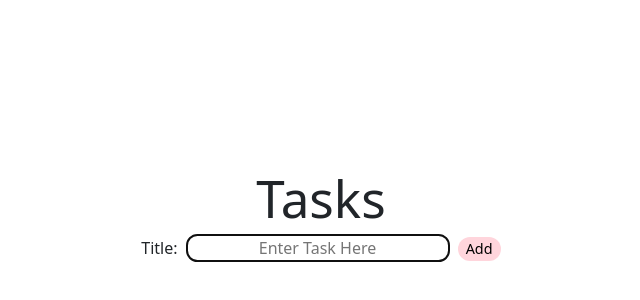
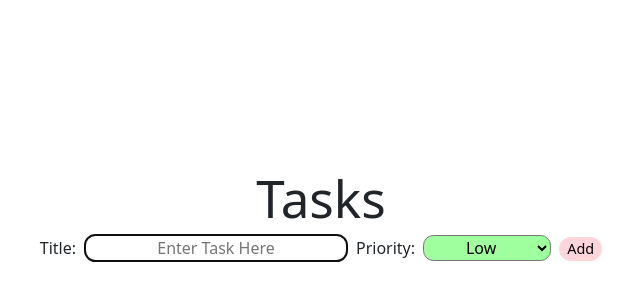
Before and after one commit to omk963/task-mgr, a React (Vite) app in the folder client/client/: page /tasks in a window 1280 px wide. Shown: the part 184-484 px from the top of the page, without its empty margins (319-959 px from the left). Built offline with nearby package versions, Linux system fonts and the light colour scheme; no server answers.

Commit message:
feat(tasks): added priority feature

```diff
--- a/client/client/src/components/AddTodoForm.jsx
+++ b/client/client/src/components/AddTodoForm.jsx
@@ -5,10 +5,16 @@ import PropTypes from 'prop-types';
 
 const AddTodoForm = ({ onAddTodo }) => {
     const [todoTitle, setTodoTitle] = useState('');
+    const [todoPriority, setTodoPriority] = useState("Low");
 
     const handleTitleChange = (e) => {
         const newTodoTitle = e.target.value;
         setTodoTitle(newTodoTitle);
+    };
+
+    const handlePriorityChange = (e) => {
+        const newPriority = e.target.value;
+        setTodoPriority(newPriority);
     };
 
     const handleAddTodo = (e) => {
@@ -22,10 +28,11 @@ const AddTodoForm = ({ onAddTodo }) => {
             fields: {
                 title: todoTitle,
                 completed: false,
-                priority: "Low"
+                priority: todoPriority
             }
         });
         setTodoTitle('');
+        setTodoPriority('Low');
     };
 
     return (
@@ -35,9 +42,23 @@ const AddTodoForm = ({ onAddTodo }) => {
                 value={todoTitle}
                 onInputChange={handleTitleChange}
                 placeholder='Enter Task Here'
+                className={style.input}
             >
                 Title:
             </InputWithLabel>
+            <label>Priority: </label>
+            <select
+                onChange={handlePriorityChange}
+                value={todoPriority}
+                className={`
+                ${style.input}
+                ${style.priority}
+                ${todoPriority === "Low" ? style.low : todoPriority === "Medium" ? style.medium : style.high}
+                `}>
+                <option value="Low" className={style.low}>Low</option>
+                <option value="Medium" className={style.medium}>Medium</option>
+                <option value="High" className={style.high}>High</option>
+            </select>
             <button type="submit" className={style.addBtn}>Add</button>
         </form>
     );
--- a/client/client/src/components/AuthForm/AuthForm.module.css
+++ b/client/client/src/components/AuthForm/AuthForm.module.css
@@ -1,7 +1,6 @@
 .form {
     display: flex;
     flex-direction: column;
-    border: black 1px solid;
     height: 30rem;
 }
 
--- a/client/client/src/components/InputWithLabel.jsx
+++ b/client/client/src/components/InputWithLabel.jsx
@@ -14,7 +14,7 @@ const InputWithLabel = ({ id, children, value, onInputChange, placeholder }) =>
         <React.Fragment>
             <label className={style.title}>{children}</label>
             <input
-                className={style.todo}
+                className={style.input}
 
                 id={id} type='text'
                 name={children}
@@ -22,15 +22,6 @@ const InputWithLabel = ({ id, children, value, onInputChange, placeholder }) =>
                 placeholder={placeholder}
                 onChange={onInputChange}
                 ref={inputRef}
-
-                style={{
-                    borderRadius: "0.65em",
-                    borderWidth: "1px",
-                    textAlign: "center",
-                    marginRight: "0.5em",
-                    marginLeft: "0.5em",
-                    width: "16.5em"
-                }}
             />
             <label htmlFor={id}></label>
         </React.Fragment>
--- a/client/client/src/components/TodoContainer.jsx
+++ b/client/client/src/components/TodoContainer.jsx
@@ -28,7 +28,7 @@ const TodoContainer = () => {
             const res = await api.post('/tasks', {
                 title: task.title,
                 priority: task.priority,
-                _id: task._id
+                _id: task._id,
             });
             setTodoList((prevList) => {
                 const newList = [...prevList, res.data];
@@ -41,10 +41,11 @@ const TodoContainer = () => {
         }
     };
 
-    const editTodo = async (newTask, id) => {
+    const editTodo = async (newTask, newPriority, id) => {
         try {
             await api.patch(`/tasks/${id}`, {
-                title: newTask
+                title: newTask,
+                priority: newPriority
             });
             setTodoList((prev) => {
                 return prev.map((task) =>
--- a/client/client/src/components/TodoListItem/TodoListItem.jsx
+++ b/client/client/src/components/TodoListItem/TodoListItem.jsx
@@ -10,6 +10,7 @@ const TodoListItem = ({ todo, onEditTodo, onRemoveTodo, commentList }) => {
     // useState for Tasks
     const [isEditing, setIsEditing] = useState(false);
     const [newTask, setNewTask] = useState(todo.title);
+    const [newPriority, setNewPriority] = useState(todo.priority);
 
     // useState for Comments
     const [showComments, setShowComments] = useState(false);
@@ -26,13 +27,18 @@ const TodoListItem = ({ todo, onEditTodo, onRemoveTodo, commentList }) => {
     };
 
     const saveEdit = () => {
-        onEditTodo(newTask, todo._id);
+        onEditTodo(newTask, newPriority, todo._id);
         setIsEditing(false);
     };
 
     const handleTextChange = (e) => {
         const editedText = e.target.value;
         setNewTask(editedText);
+    };
+
+    const handlePriorityChange = (e) => {
+        const editedPriority = e.target.value;
+        setNewPriority(editedPriority);
     };
 
     // functions for Comments
@@ -124,14 +130,40 @@ const TodoListItem = ({ todo, onEditTodo, onRemoveTodo, commentList }) => {
 
                         <li>
                             {isEditing ? (
-                                <input
-                                    type='text'
-                                    value={newTask}
-                                    onChange={handleTextChange}
-                                />
-                            ) : (todo.title)}
+                                <>
+                                    <input
+                                        type='text'
+                                        value={newTask}
+                                        onChange={handleTextChange}
+                                    />
+                                    <select
+                                        type='text'
+                                        value={newPriority}
+                                        onChange={handlePriorityChange}
+                                        className={`
+                                            ${style.input}
+                                            ${style.priority}
+                                            ${newPriority === "Low" ? style.low : newPriority === "Medium" ? style.medium : style.high}
+                                        `}
+                                    >
+                                        <option value="Low" className={style.low}>Low</option>
+                                        <option value="Medium" className={style.medium}>Medium</option>
+                                        <option value="High" className={style.high}>High</option>
+                                    </select>
+                                </>
+                            ) : (
+                                todo.title
+                            )}
                         </li>
                         <span className={style.buttons}>
+                            <p
+                                className={`
+                                            ${newPriority === "Low" ? style.low : newPriority === "Medium" ? style.medium : style.high}
+                                            ${isEditing ? style.hidePriority : style.dispPriority}
+                                            `}
+                            >
+                                {todo.priority}
+                            </p>
                             <button onClick={toggleCommentInput} className={style.commentToggleBtn}>
                                 <FontAwesomeIcon icon={commentsCount > 0 ? faCommentDots : faComment} />
                             </button>
--- a/client/client/src/components/TodoListItem/TodoListItem.module.css
+++ b/client/client/src/components/TodoListItem/TodoListItem.module.css
@@ -5,10 +5,20 @@
     font-weight: 600;
 }
 
+.dispPriority {
+    display: block;
+    margin-top: auto;
+    margin-bottom: auto;
+}
+
+.hidePriority {
+    visibility: hidden;
+}
+
 .buttons {
-    display: flex;
-    justify-content: space-between;
-    width: 4em;
+    display: grid;
+    grid-template-columns: 3fr 1fr 1fr 1fr;
+    width: 10em;
 }
 
 .deleteBtn,
@@ -46,6 +56,37 @@
     padding-left: 4em;
 }
 
+.input {
+    border-radius: 0.65em;
+    border-width: 1px;
+    text-align: center;
+    margin-right: 0.5em;
+    margin-Left: 0.5em;
+    width: 16.5em;
+}
+
+.priority {
+    width: 8em;
+    font-weight: 400;
+}
+
+.low {
+    background: rgb(159, 255, 159);
+}
+
+.medium {
+    background: rgb(255, 220, 156);
+}
+
+.high {
+    background: rgb(255, 171, 171);
+}
+
+.dispPriority {
+    border-radius: 80%;
+    margin-right: 0.5em;
+}
+
 .addBtn {
     width: 3em;
     font-size: 0.9em;
```
